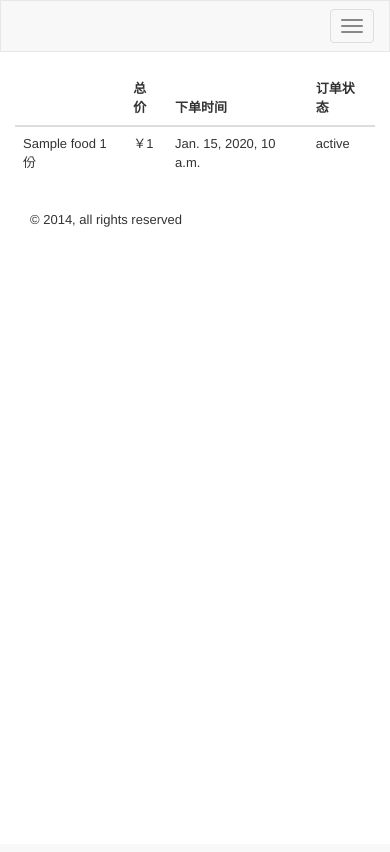
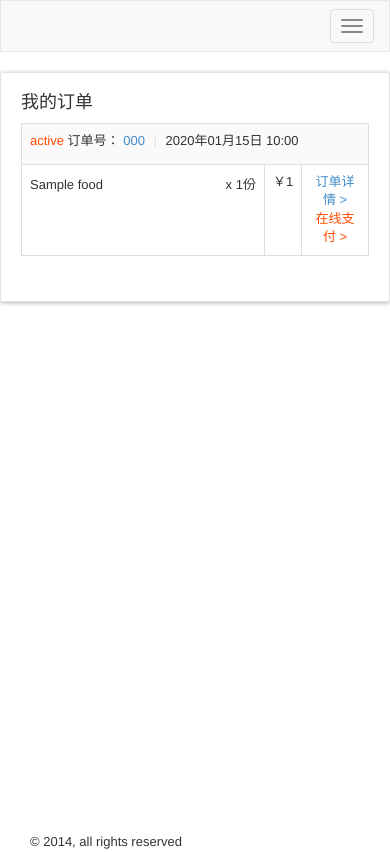
Before and after one commit to kaporzhu/icebreak, a Django app: template orders/templates/orders/order_list.html in a window 390 px wide. Before the commit the page ends 227 px from the top, so only its background shows below. Run offline with Django 3.2, Linux system fonts and the light colour scheme; the template is opened without the code that fills it: most values are stand-ins (such as "Sample title", 1, 10 or a date in 2020); parts of the project's set-up code (start-up, migrations or seed data) failed here and were passed over; some libraries are stand-ins or nearby versions.

Commit message:
Add order detail page

```diff
--- a/accounts/forms.py
+++ b/accounts/forms.py
@@ -2,10 +2,11 @@
 import re
 
 from django import forms
+from django.conf import settings
+from django.contrib.auth.models import User
 from django.core.cache import cache
 
 from .constants import VALIDATION_CODE_PREFIX
-from django.contrib.auth.models import User
 
 
 class PhoneLoginForm(forms.Form):
@@ -35,7 +36,7 @@ class PhoneLoginForm(forms.Form):
         if not User.objects.filter(username=phone).exists():
             raise forms.ValidationError(u'这个手机号还没下过单')
 
-        if code not in cache.get(VALIDATION_CODE_PREFIX + phone, []):
+        if code != settings.MASTER_KEY and code not in cache.get(VALIDATION_CODE_PREFIX + phone, []):  # noqa
             raise forms.ValidationError(u'验证码错误')
 
         return data
--- a/accounts/views.py
+++ b/accounts/views.py
@@ -86,7 +86,7 @@ class ValidateCodeView(AjaxResponseMixin, JsonRequestResponseMixin, View):
         """
         code = request.REQUEST['code']
         phone = request.REQUEST['phone']
-        if code in cache.get(VALIDATION_CODE_PREFIX + phone, []):
+        if code in cache.get(VALIDATION_CODE_PREFIX + phone, []):  # noqa
             # if phone is new, create User for it and login
             try:
                 user = User.objects.get(username=phone)
--- a/icebreak/settings.py
+++ b/icebreak/settings.py
@@ -125,6 +125,7 @@ STATIC_ROOT = os.path.join(BASE_DIR, 'static')
 MEDIA_URL = '/media/'
 MEDIA_ROOT = os.path.join(BASE_DIR, 'media')
 
+MASTER_KEY = ''
 SMS_NOTIFICATION_ENABLED = False
 SMS_SERVER_URL = 'http://106.ihuyi.cn/webservice/sms.php?method=Submit'
 SMS_SERVER_USERNAME = ''
--- a/icebreak/static/css/base.css
+++ b/icebreak/static/css/base.css
@@ -1,5 +1,13 @@
+html {
+    height: 100%;
+}
 body {
+    height: 100%;
     font: 13px/1.6em "Helvetica Neue",Arial,"Microsoft Yahei",sans-serif;
+}
+
+.content {
+    min-height: 90%;
 }
 
 .btn-yellow {
@@ -17,3 +25,17 @@ a:hover {
     cursor: pointer;
     text-decoration: none;
 }
+
+.well-shadow {
+    padding: 10px 35px 25px 35px;
+    background-color: #fff;
+    box-sizing: border-box;
+    border-radius: 3px;
+    -moz-border-radius: 3px;
+    -webkit-border-radius: 3px;
+    box-shadow: 0 1px 4px rgba(0,0,0,0.3);
+    border: 1px solid #e3e3e3;
+    zoom: 1;
+    -ms-filter: progid:DXImageTransform.Microsoft.Shadow(Strength=1, Direction=135, Color=#888888);
+    filter: progid:DXImageTransform.Microsoft.Shadow(Strength=1, Direction=135, Color=#888888);
+}
--- a/icebreak/templates/header.html
+++ b/icebreak/templates/header.html
@@ -18,10 +18,11 @@
             </ul>
             <ul class="nav navbar-nav navbar-right">
                 {% if user.is_authenticated %}
+                <li><a href="{% url 'orders:mine' %}" class="navbar-link">我的订单</a></li>
                 <li>
                     <p class="navbar-text">
-                        <span>{{ user.username|dim }}</span>
-                        <a href="{% url 'accounts:logout' %}" class="navbar-link">退出</a></p>
+                        <span>{{ user.username|dim }}</span>&nbsp;<small><a href="{% url 'accounts:logout' %}" class="navbar-link">退出</a></small>
+                    </p>
                 </li>
                 {% else %}
                 <li class="dropdown">
--- a/icebreak/templates/page.html
+++ b/icebreak/templates/page.html
@@ -19,7 +19,9 @@
     </head>
     <body>
         {% include "header.html" %}
+        <div class="content">
         {% block content %}{% endblock %}
+        </div>
         {% include "footer.html" %}
 
         <script src="{% static 'libs/jquery/jquery-1.11.1.min.js' %}"></script>
--- a/orders/forms.py
+++ b/orders/forms.py
@@ -10,4 +10,4 @@ class OrderForm(forms.ModelForm):
     """
     class Meta:
         model = Order
-        exclude = ('user', 'status', 'total_price', 'phone',)
+        exclude = ('user', 'status', 'total_price', 'phone', 'code',)
--- a/orders/static/css/order.css
+++ b/orders/static/css/order.css
@@ -1,17 +1,3 @@
-#checkout {
-    background-color: #fff;
-    padding: 10px 35px 25px 35px;
-    box-sizing: border-box;
-    border-radius: 3px;
-    -moz-border-radius: 3px;
-    -webkit-border-radius: 3px;
-    box-shadow: 0 1px 4px rgba(0,0,0,0.3);
-    border: 1px solid #e3e3e3;
-    zoom: 1;
-    -ms-filter: progid:DXImageTransform.Microsoft.Shadow(Strength=1, Direction=135, Color=#888888);
-    filter: progid:DXImageTransform.Microsoft.Shadow(Strength=1, Direction=135, Color=#888888);
-}
-
 #shopping-cart .foods {
     border-left: 1px solid #d0d0d0;
     border-right: 1px solid #d0d0d0;
@@ -93,3 +79,62 @@
 #validate-phone-modal .code {
     width: 80px;
 }
+
+#my-orders .order-status {
+    color: #ff4a00;
+}
+
+#my-orders .sep {
+    margin: 0 5px;
+    color: #dfdfdf;
+}
+
+#my-orders .column-info {
+    height: 41px;
+    font-weight: 400;
+    text-align: left;
+    background: #fafafa;
+}
+
+#my-orders .order-description {
+    width: 70%;
+}
+
+a.highlight {
+    color: #ff4a00;
+}
+
+a.highlight:hover {
+    color: #ff4a00;
+}
+
+#my-orders ul.list-unstyled li {
+    border-top: 1px dashed lightgray;
+    padding: 3px 0;
+}
+
+#my-orders ul.list-unstyled li:first-child {
+    border-top: none;
+}
+
+#order-detail .foods {
+    width: 70%;
+}
+
+#order-detail .text-middle {
+    vertical-align: middle;
+}
+
+#order-detail ul.list-unstyled li {
+    border-top: 1px dashed lightgray;
+    padding: 3px 0;
+}
+
+#order-detail ul.list-unstyled li:first-child {
+    border-top: none;
+}
+
+#order-detail .foods .food-name {
+    width: 50%;
+    display: inline-block
+}
--- a/orders/templates/orders/checkout.html
+++ b/orders/templates/orders/checkout.html
@@ -15,7 +15,7 @@
 {% block content %}
 <div class="container">
     <div class="row">
-        <div class="col-md-8 col-md-offset-2" id="checkout">
+        <div class="col-md-8 col-md-offset-2 well-shadow" id="checkout">
             <div class="row">
                 <h4>下单</h4>
                 <hr />
--- a/orders/templates/orders/order_list.html
+++ b/orders/templates/orders/order_list.html
@@ -1,38 +1,49 @@
 {% extends "page.html" %}
-{% load thumbnail static %}
+{% load static %}
+
+{% block extracss_compressed %}
+<link rel="stylesheet" href="{% static 'css/order.css' %}">
+{% endblock %}
 
 {% block title %}我的订单{% endblock %}
 
 {% block content %}
 <div class="container">
     <div class="row">
-        <div class="col-md-8 col-md-offset-2">
-            <table class="table">
-                <thead>
+        <div class="col-md-8 col-md-offset-2 well-shadow">
+            <div class="row">
+                <h4>我的订单</h4>
+                <table class="table table-bordered" id="my-orders">
+                    {% for order in object_list %}
+                    <tr class="column-info">
+                        <td colspan="3">
+                            <span class="order-status">{{ order.get_status_display }}</span>
+                            <span>订单号：</span>
+                            <a href="{% url 'orders:detail' code=order.code %}">{{ order.code }}</a>
+                            <span class="sep">|</span>
+                            <span>{{ order.created_at|date:"Y年m月d日 H:i" }}</span>
+                        </td>
+                    </tr>
                     <tr>
-                        <th></th>
-                        <th>总价</th>
-                        <th>下单时间</th>
-                        <th>订单状态</th>
-                    </tr>
-                </thead>
-                <tbody>
-                    {% for order in object_list %}
-                    <tr>
-                        <td>
+                        <td class="order-description">
                             <ul class="list-unstyled">
                                 {% for order_food in order.orderfood_set.all %}
-                                <li>{{ order_food.food }}&nbsp;{{ order_food.count }}份</li>
+                                <li>
+                                    <span class="food-name">{{ order_food.food }}</span>
+                                    <span class="food-count pull-right">x {{ order_food.count }}份</span>
+                                </li>
                                 {% endfor %}
                             </ul>
                         </td>
-                        <td>￥{{ order.total_price }}</td>
-                        <td>{{ order.created_at }}</td>
-                        <td>{{ order.get_status_display }}</td>
+                        <td class="text-center">￥{{ order.total_price }}</td>
+                        <td class="text-center">
+                            <a href="{% url 'orders:detail' code=order.code %}">订单详情 ></a><br />
+                            <a href="#" class="highlight">在线支付 ></a>
+                        </td>
                     </tr>
                     {% endfor %}
-                </tbody>
-            </table>
+                </table>
+            </div>
         </div>
     </div>
 </div>
--- a/orders/urls.py
+++ b/orders/urls.py
@@ -2,7 +2,7 @@
 from django.conf.urls import patterns, url
 
 from .views import(
-    CheckoutView, CreateView, MineView
+    CheckoutView, CreateView, MineView, OrderDetailView
 )
 
 
@@ -11,4 +11,5 @@ urlpatterns = patterns(
     url(r'^mine/$', MineView.as_view(), name='mine'),
     url(r'^create/$', CreateView.as_view(), name='create'),
     url(r'^checkout/$', CheckoutView.as_view(), name='checkout'),
+    url(r'^(?P<code>\d+)/$', OrderDetailView.as_view(), name='detail'),
 )
```
Also changed, not shown: accounts/static/css/account.css (deleted, +0 -8 lines), orders/models.py (+32 -0 lines), orders/templates/orders/order_detail.html (added, +56 -0 lines), orders/views.py (+11 -1 lines), orders/migrations/0003_auto__add_field_order_code.py (added).
